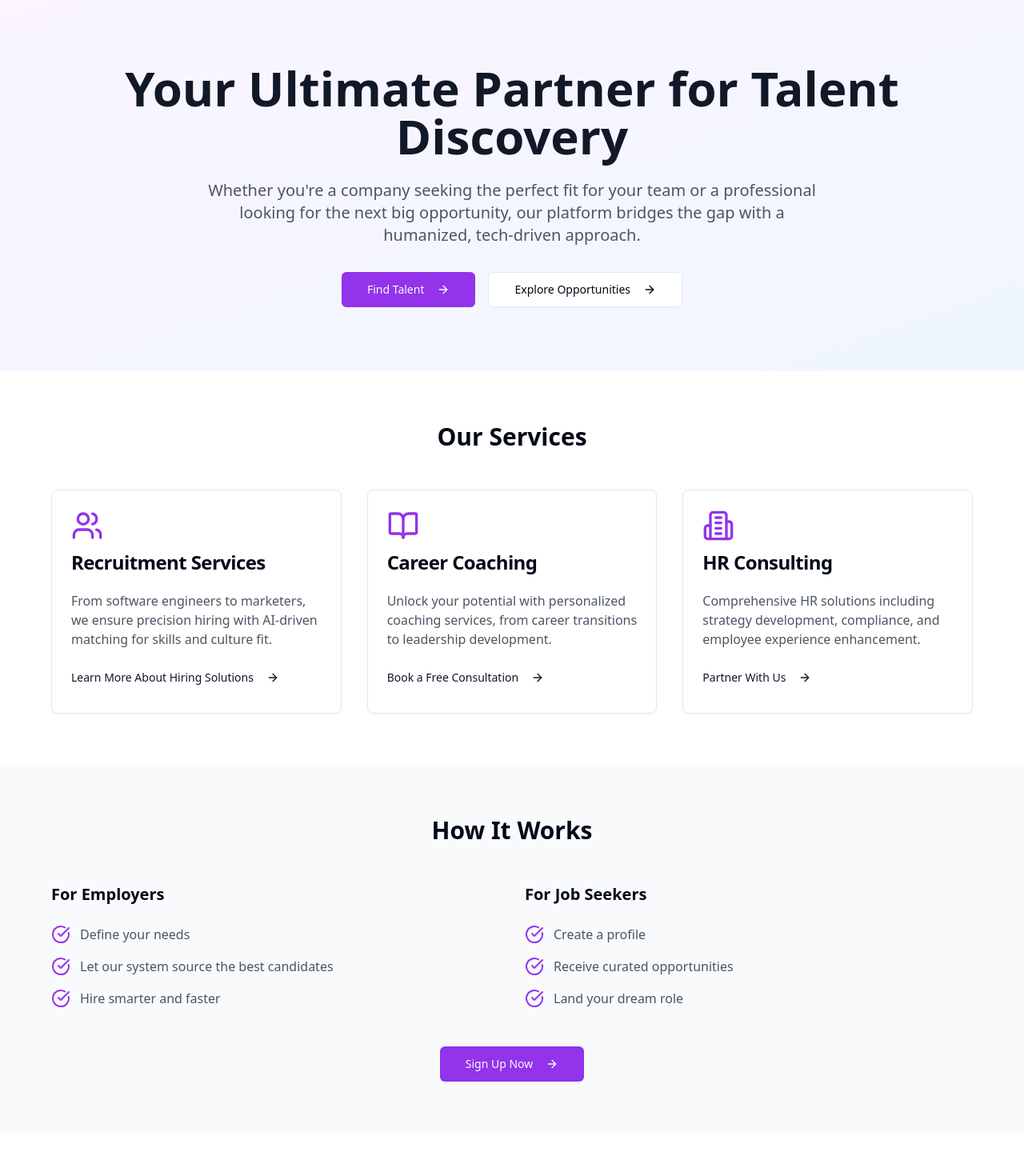
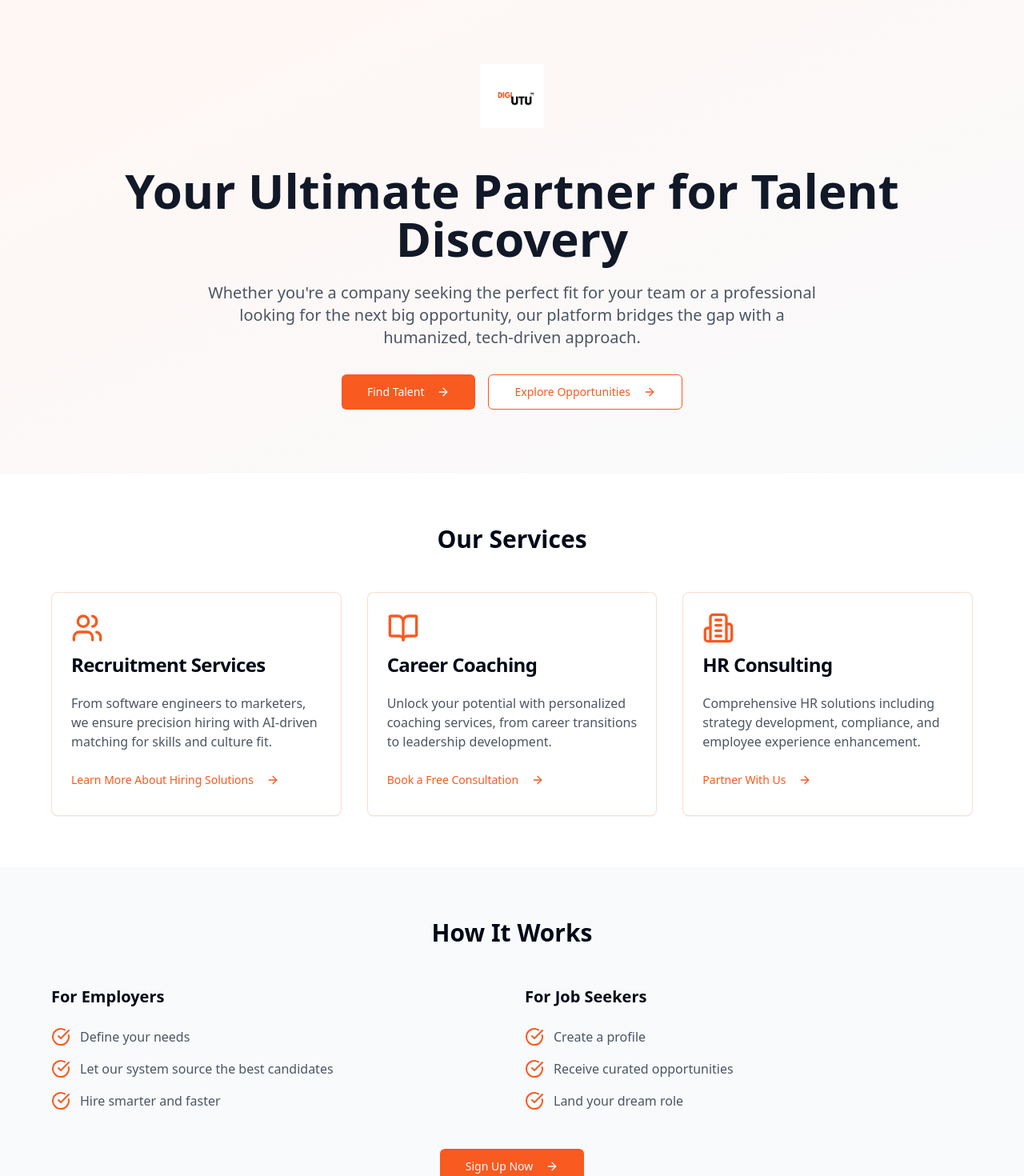
Before and after one commit to johnmoturi/Digi-Utu, a React (Vite) app: page / in a window 1280 px wide. Shown: the top 1470 px of the page at 80% size. Built offline with nearby package versions, Linux system fonts and the light colour scheme.

Commit message:
Incorporate logo and colors
Added the logo and integrated its colors into the website design to enhance branding and visual consistency.
[skip gpt_engineer]

```diff
--- a/src/pages/Index.tsx
+++ b/src/pages/Index.tsx
@@ -7,8 +7,16 @@ const Index = () => {
   return (
     <div className="min-h-screen bg-white">
       {/* Hero Section */}
-      <section className="py-20 px-4 md:px-6 lg:px-8 bg-gradient-to-br from-purple-50 to-blue-50">
-        <div className="max-w-6xl mx-auto text-center">
+      <section className="py-20 px-4 md:px-6 lg:px-8 bg-gradient-to-br from-[#F85A20]/5 to-gray-50">
+        <div className="max-w-6xl mx-auto">
+          <div className="flex justify-center mb-12">
+            <img
+              src="/lovable-uploads/5203028c-6f72-4aac-9280-a400d58f04e8.png"
+              alt="Digi-Utu Logo"
+              className="h-16 md:h-20"
+            />
+          </div>
+          <div className="text-center">
             <h1 className="text-4xl md:text-5xl lg:text-6xl font-bold text-gray-900 mb-6">
               Your Ultimate Partner for Talent Discovery
             </h1>
@@ -16,12 +24,13 @@ const Index = () => {
               Whether you're a company seeking the perfect fit for your team or a professional looking for the next big opportunity, our platform bridges the gap with a humanized, tech-driven approach.
             </p>
             <div className="flex flex-col sm:flex-row gap-4 justify-center">
-            <Button size="lg" className="bg-purple-600 hover:bg-purple-700">
+              <Button size="lg" className="bg-[#F85A20] hover:bg-[#F85A20]/90 text-white">
                 Find Talent <ArrowRight className="ml-2" />
               </Button>
-            <Button size="lg" variant="outline">
+              <Button size="lg" variant="outline" className="border-[#F85A20] text-[#F85A20] hover:bg-[#F85A20]/10">
                 Explore Opportunities <ArrowRight className="ml-2" />
               </Button>
+            </div>
           </div>
         </div>
       </section>
@@ -32,46 +41,46 @@ const Index = () => {
           <div className="max-w-6xl mx-auto">
             <h2 className="text-3xl font-bold text-center mb-12">Our Services</h2>
             <div className="grid md:grid-cols-2 lg:grid-cols-3 gap-8">
-              <Card>
+              <Card className="border-[#F85A20]/20 hover:border-[#F85A20] transition-colors">
                 <CardHeader>
-                  <Users className="h-10 w-10 text-purple-600 mb-2" />
+                  <Users className="h-10 w-10 text-[#F85A20] mb-2" />
                   <CardTitle>Recruitment Services</CardTitle>
                 </CardHeader>
                 <CardContent>
                   <p className="text-gray-600">
                     From software engineers to marketers, we ensure precision hiring with AI-driven matching for skills and culture fit.
                   </p>
-                  <Button variant="link" className="mt-4 p-0">
+                  <Button variant="link" className="mt-4 p-0 text-[#F85A20]">
                     Learn More About Hiring Solutions <ArrowRight className="ml-2 h-4 w-4" />
                   </Button>
                 </CardContent>
               </Card>
 
-              <Card>
+              <Card className="border-[#F85A20]/20 hover:border-[#F85A20] transition-colors">
                 <CardHeader>
-                  <BookOpen className="h-10 w-10 text-purple-600 mb-2" />
+                  <BookOpen className="h-10 w-10 text-[#F85A20] mb-2" />
                   <CardTitle>Career Coaching</CardTitle>
                 </CardHeader>
                 <CardContent>
                   <p className="text-gray-600">
                     Unlock your potential with personalized coaching services, from career transitions to leadership development.
                   </p>
-                  <Button variant="link" className="mt-4 p-0">
+                  <Button variant="link" className="mt-4 p-0 text-[#F85A20]">
                     Book a Free Consultation <ArrowRight className="ml-2 h-4 w-4" />
                   </Button>
                 </CardContent>
               </Card>
 
-              <Card>
+              <Card className="border-[#F85A20]/20 hover:border-[#F85A20] transition-colors">
                 <CardHeader>
-                  <Building2 className="h-10 w-10 text-purple-600 mb-2" />
+                  <Building2 className="h-10 w-10 text-[#F85A20] mb-2" />
                   <CardTitle>HR Consulting</CardTitle>
                 </CardHeader>
                 <CardContent>
                   <p className="text-gray-600">
                     Comprehensive HR solutions including strategy development, compliance, and employee experience enhancement.
                   </p>
-                  <Button variant="link" className="mt-4 p-0">
+                  <Button variant="link" className="mt-4 p-0 text-[#F85A20]">
                     Partner With Us <ArrowRight className="ml-2 h-4 w-4" />
                   </Button>
                 </CardContent>
@@ -92,7 +101,7 @@ const Index = () => {
                 <div className="space-y-4">
                   {["Define your needs", "Let our system source the best candidates", "Hire smarter and faster"].map((step, index) => (
                     <div key={index} className="flex items-center gap-3">
-                      <CheckCircle className="h-6 w-6 text-purple-600 flex-shrink-0" />
+                      <CheckCircle className="h-6 w-6 text-[#F85A20] flex-shrink-0" />
                       <p className="text-gray-600">{step}</p>
                     </div>
                   ))}
@@ -103,7 +112,7 @@ const Index = () => {
                 <div className="space-y-4">
                   {["Create a profile", "Receive curated opportunities", "Land your dream role"].map((step, index) => (
                     <div key={index} className="flex items-center gap-3">
-                      <CheckCircle className="h-6 w-6 text-purple-600 flex-shrink-0" />
+                      <CheckCircle className="h-6 w-6 text-[#F85A20] flex-shrink-0" />
                       <p className="text-gray-600">{step}</p>
                     </div>
                   ))}
@@ -111,7 +120,7 @@ const Index = () => {
               </div>
             </div>
             <div className="text-center mt-12">
-              <Button size="lg" className="bg-purple-600 hover:bg-purple-700">
+              <Button size="lg" className="bg-[#F85A20] hover:bg-[#F85A20]/90">
                 Sign Up Now <ArrowRight className="ml-2" />
               </Button>
             </div>
@@ -139,7 +148,7 @@ const Index = () => {
                   description: "Empowering talent and businesses across the continent."
                 }
               ].map((item, index) => (
-                <Card key={index}>
+                <Card key={index} className="border-[#F85A20]/20 hover:border-[#F85A20] transition-colors">
                   <CardHeader>
                     <CardTitle className="text-xl">{item.title}</CardTitle>
                   </CardHeader>
@@ -150,7 +159,7 @@ const Index = () => {
               ))}
             </div>
             <div className="text-center mt-12">
-              <Button size="lg" variant="outline">
+              <Button size="lg" variant="outline" className="border-[#F85A20] text-[#F85A20] hover:bg-[#F85A20]/10">
                 Discover More <ArrowRight className="ml-2" />
               </Button>
             </div>
```
Also changed, not shown: public/lovable-uploads/5203028c-6f72-4aac-9280-a400d58f04e8.png (added). Lines whose indentation alone changed are shown as unchanged.
